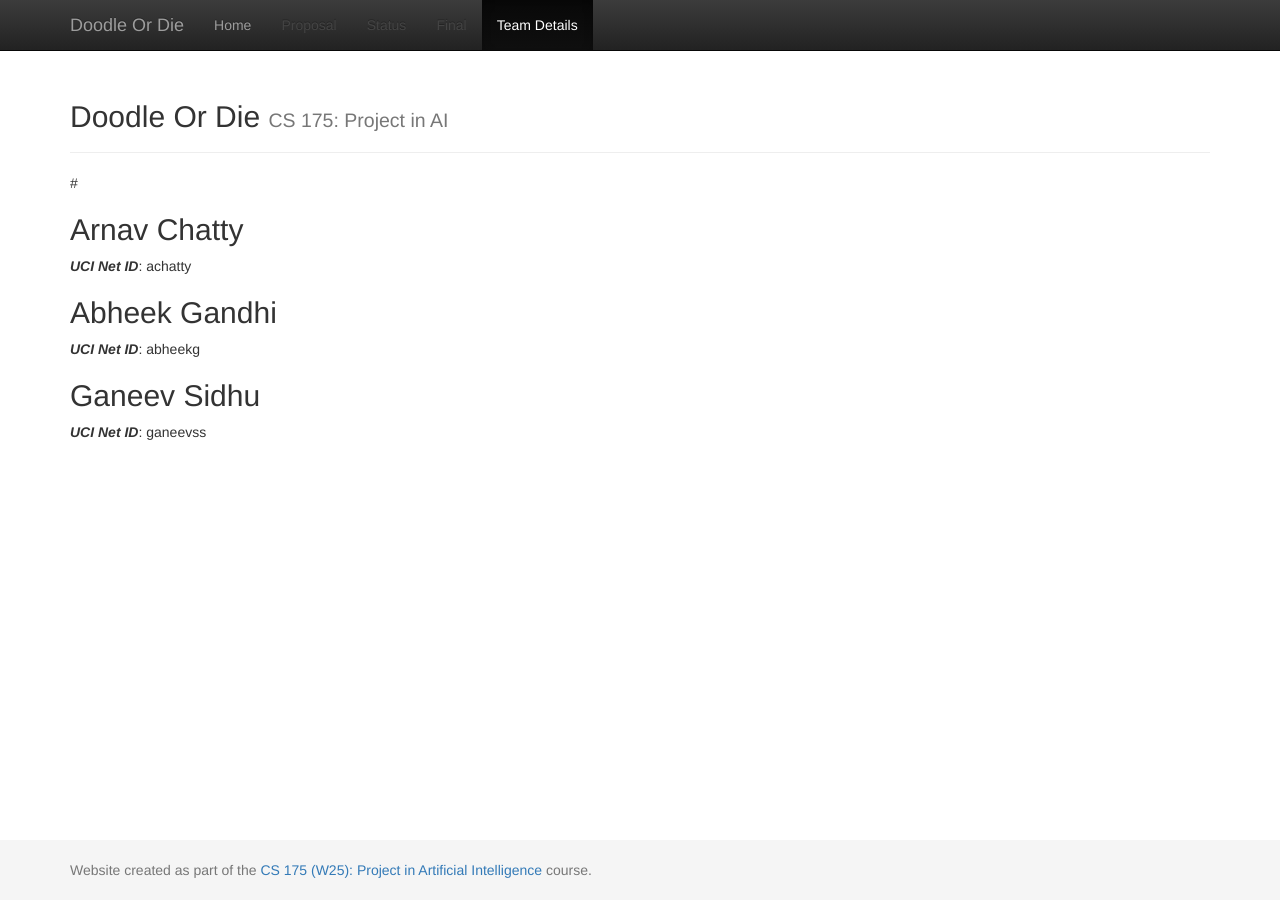
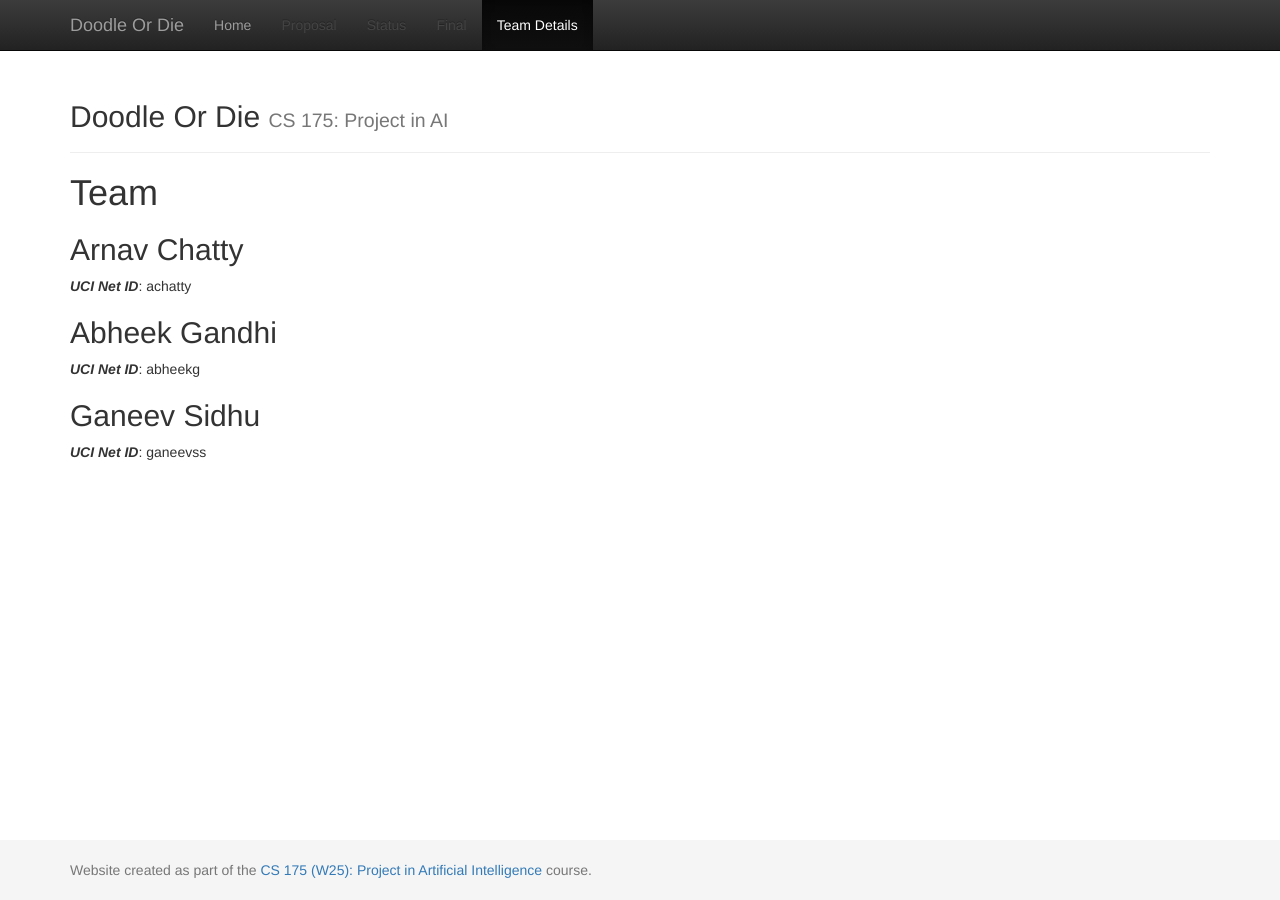
Before and after one commit to abheekg11/Doodle-Or-Die, a Jekyll site: the page built from docs/team.md, in a window 1280 px wide. Built offline with Jekyll 4.4.1, drawn with Linux system fonts in a browser that asks for light colours.

Commit message:
Update team.md title to use page.title

```diff
--- a/docs/team.md
+++ b/docs/team.md
@@ -3,7 +3,7 @@ layout: default
 title:  Team
 ---
 
-# {{ Doodle Or Die - Learning to jump though RL }}
+# {{ page.title }}
 
 
 ## Arnav Chatty
```
